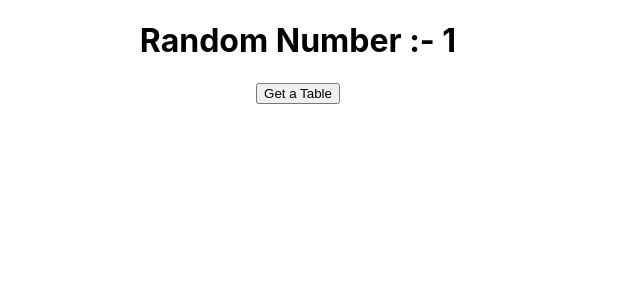
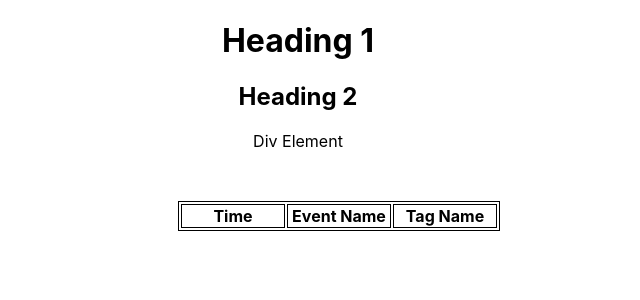
Before and after one commit to Darshan4943/vicky, a React (Create React App) app: page / in a window 1280 px wide. Shown: the top 300 px of the page, without its empty margins (342-982 px from the left). Built offline with nearby package versions, Linux system fonts and the light colour scheme.

Commit message:
react revision ass 2

```diff
--- a/src/App.js
+++ b/src/App.js
@@ -1,12 +1,12 @@
 import React from 'react'
 
  import './App.css'
-import Table1 from './table1.js'
+import Table2 from './table2.js'
 const App = () => {
 
   return (
     <div>
-      <Table1/>
+      <Table2/>
     </div>
   )
 }
--- a/src/table1.js
+++ /dev/null
@@ -1,28 +0,0 @@
-import React, { useState } from "react";
-
-const Table1 = () => {
-  const [randomNum, setrandomNum] = useState(1);
-  const [table, settable] = useState([]);
-  function handleClick() {
-    const number = Math.floor(Math.random() * 10) + 1;
-    setrandomNum(number);
-    let res = [];
-    for (let i = 1; i <= 10; i++) {
-      res[i] = randomNum * i;
-    }
-    settable(res);
-  }
-  return (
-    <div>
-      <h1>Random Number :- {randomNum}</h1>
-      <button onClick={handleClick}>Get a Table</button>
-      {table.map((item, index) => (
-        <li key={index} style={{ color: "tomato" }}>
-          {item}
-        </li>
-      ))}
-    </div>
-  );
-};
-
-export default Table1;
--- /dev/null
+++ b/src/table2.js
@@ -0,0 +1,81 @@
+import React, { useState } from "react";
+
+const Table2 = () => {
+  const [data, setdata] = useState([]);
+  function handleMouseOver(res) {
+    let times = new Date().toLocaleTimeString();
+    setdata((prevdata) => [
+      ...prevdata,
+      {
+        Time: times,
+        Event: "Mouse-Over",
+        Tag: res,
+      },
+    ]);
+
+  }
+
+  function handleMouseOut(res) {
+    let times = new Date().toLocaleTimeString();
+    setdata((prevdata) => [
+      ...prevdata,
+      {
+        Time: times,
+        Event: "Mouse-Out",
+        Tag: res,
+      },
+    ]);
+  }
+  return (
+    <div>
+      <h1
+        onMouseOver={() => handleMouseOver("Heading 1")}
+        onMouseOut={() => handleMouseOut("Heading 1")}
+      >
+        Heading 1
+      </h1>
+
+      <h2
+        onMouseOver={() => handleMouseOver("Heading 2")}
+        onMouseOut={() => handleMouseOut("Heading 2")}
+      >
+        Heading 2
+      </h2>
+
+      <div
+        onMouseOver={() => handleMouseOver("div")}
+        onMouseOut={() => handleMouseOut("div")}
+      >
+        Div Element
+      </div>
+      <table>
+        <thead>
+          <tr>
+            <th style={{ width: "100px" }}>Time</th>
+            <th style={{ width: "100px" }}>Event Name</th>
+            <th style={{ width: "100px", textAlign: "center" }}>Tag Name</th>
+          </tr>
+        </thead>
+        <tbody>
+          {data.map((item, index) => (
+            <tr key={index}>
+              <td
+                style={{ color: "green" }}
+              >
+                {item.Time}
+              </td>
+              <td style={{  color: "red" }}>
+                {item.Event}
+              </td>
+              <td style={{ textAlign: "center" }}>
+                {item.Tag}
+              </td>
+            </tr>
+          ))}
+        </tbody>
+      </table>
+    </div>
+  );
+};
+
+export default Table2;
```
